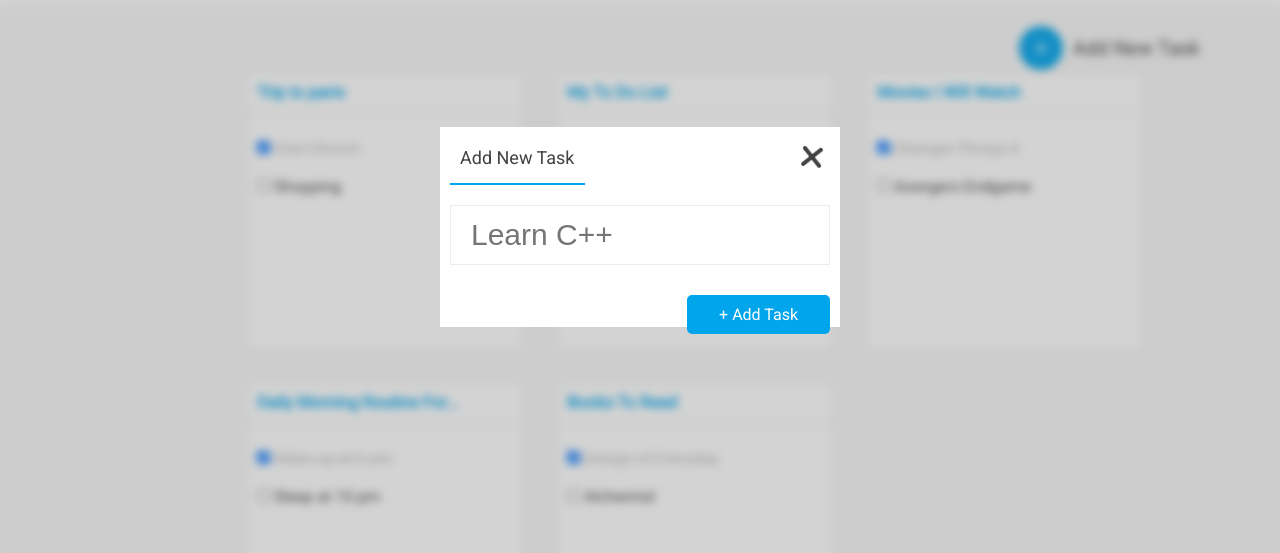
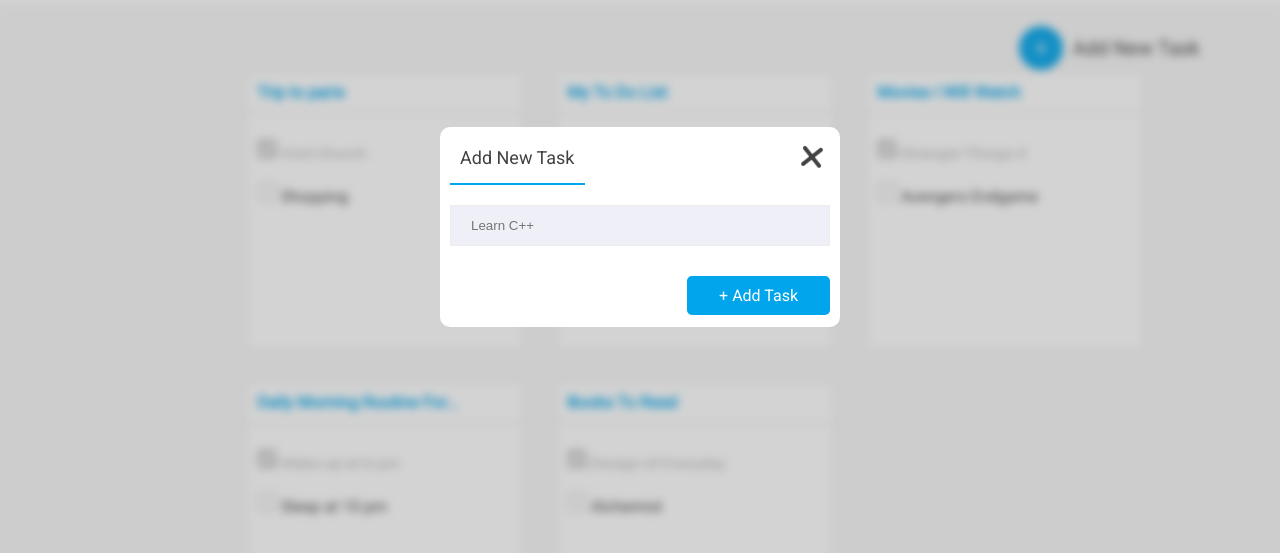
Before and after one commit to sahusatis/project_3, a plain HTML site: page index2.html in a window 1280 px wide. Shown: the part 65-618 px from the top of the page. Drawn offline with Linux system fonts and the light colour scheme; a web font is replaced by a local one.

Commit message:
update project3

```diff
--- a/index2.html
+++ b/index2.html
@@ -24,9 +24,9 @@
                     <h5>Trip to paris</h5>
                     <form action="#">
                         <div class="checks">
-                            <span class="del"> <input type="checkbox" id="church" name="church" checked> Visit
+                            <span class="del"> <input type="checkbox" disabled="disabled" id="church" name="church" checked> Visit
                                 Church</span> <br> <br>
-                            <input type="checkbox" id="shopping" name="shopping"> Shopping
+                            <input type="checkbox" disabled="disabled" id="shopping" name="shopping"> Shopping
                         </div>
                     </form>
                 </div>
@@ -34,9 +34,9 @@
                     <h5>My To Do List</h5>
                     <form action="#">
                         <div class="checks">
-                            <span class="del"> <input type="checkbox" id="church" name="church" checked> Visit Super
+                            <span class="del"> <input type="checkbox" disabled="disabled" id="church" name="church" checked> Visit Super
                                 market</span> <br> <br>
-                            <input type="checkbox" id="shopping" name="shopping"> Buy Vegetables
+                            <input type="checkbox" disabled="disabled" id="shopping" name="shopping"> Buy Vegetables
                         </div>
                     </form>
                 </div>
@@ -44,9 +44,9 @@
                     <h5>Movies I Will Watch</h5>
                     <form action="#">
                         <div class="checks">
-                            <span class="del"> <input type="checkbox" id="church" name="church" checked> Stranger Things
+                            <span class="del"> <input type="checkbox" disabled="disabled" id="church" name="church" checked> Stranger Things
                                 4</span> <br> <br>
-                            <input type="checkbox" id="shopping" name="shopping"> Avengers Endgame
+                            <input type="checkbox" disabled="disabled" id="shopping" name="shopping"> Avengers Endgame
                         </div>
                     </form>
                 </div>
@@ -55,9 +55,9 @@
                     <h5>Daily Morning Routine For...</h5>
                     <form action="#">
                         <div class="checks">
-                            <span class="del"> <input type="checkbox" id="church" name="church" checked> Wake up at 6
+                            <span class="del"> <input type="checkbox" disabled="disabled" id="church" name="church" checked> Wake up at 6
                                 pm</span> <br> <br>
-                            <input type="checkbox" id="shopping" name="shopping"> Sleep at 10 pm
+                            <input type="checkbox" disabled="disabled" id="shopping" name="shopping"> Sleep at 10 pm
                         </div>
                     </form>
                 </div>
@@ -65,9 +65,9 @@
                     <h5>Books To Read</h5>
                     <form action="#">
                         <div class="checks">
-                            <span class="del"> <input type="checkbox" id="church" name="church" checked> Design of
+                            <span class="del"> <input type="checkbox" disabled="disabled" id="church" name="church" checked> Design of
                                 Everyday</span> <br> <br>
-                            <input type="checkbox" id="shopping" name="shopping"> Alchemist
+                            <input type="checkbox" disabled="disabled" id="shopping" name="shopping"> Alchemist
                         </div>
                     </form>
                 </div>
--- a/style.css
+++ b/style.css
@@ -112,13 +112,14 @@ h5 a{
 
 .cards:hover {
     box-shadow: 0px 5px 10px rgba(128, 128, 128, 0.371);
-    transition: ease 0.2s;
-    translate: 0px -10px;
 }
 
 .del {
     text-decoration: line-through;
     color: var(--grey);
+}
+.de{
+    font-size: 16px;
 }
 
 .checks {
@@ -127,8 +128,9 @@ h5 a{
     color: var(--black);
     padding: 25px 10px;
 }
-input{
-    font-size: 30px;
+input[type=checkbox]{
+    width: 20px;
+    height: 20px;
 }
 
 
@@ -152,17 +154,13 @@ input{
     margin-top: 15%;
     text-align: center;
     padding: 5px 10px;
+    border-radius: 10px;
 }
 
 .addnewtask-heading {
     float: left;
     border-bottom: 2px solid var(--skyblue);
     color: var(--black);
-}
-
-.addnewtask-heading:hover {
-    letter-spacing: 2px;
-    transition: 0.3s ease-out;
 }
 
 .cross {
@@ -204,6 +202,7 @@ input{
     width: 100%;
     margin: 20px 0px;
     padding: 12px 20px;
+    background-color: rgb(239, 239, 247);
 }
 
 .addTaskbtn {
@@ -266,6 +265,7 @@ input{
 .page4{
     height: 600px;
 }
+
 @media only screen and (max-width:1200px) and (min-width:340px){
     body{
         width: 700px;
```
Also changed, not shown: index.html (+11 -11 lines), index3.html (+3 -3 lines), index4.html (line endings or trailing spaces).
